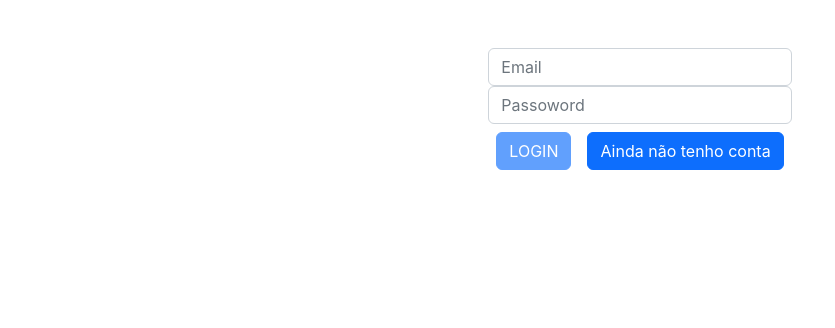
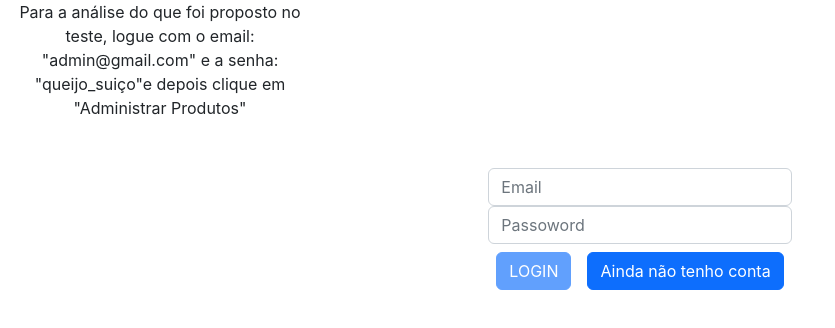
Before and after one commit to AlectorAlexander/RadarFitChallenge, a React (Vite) app in the folder radarFit-FrontEnd/: page / in a window 1280 px wide. Shown: the top 328 px of the page, without its empty margins (0-835 px from the left). Built offline with nearby package versions, Linux system fonts and the light colour scheme.

Commit message:
aplicação pronta

```diff
--- a/radarFit-FrontEnd/src/components/Details.jsx
+++ b/radarFit-FrontEnd/src/components/Details.jsx
@@ -66,7 +66,7 @@ function Details() {
         return (<Modal show={showDontHave} onHide={handleCloseDontHave}>
             <Modal.Header closeButton>
             </Modal.Header>
-            <Modal.Body>Plano Adicionado!</Modal.Body>
+            <Modal.Body>Produto Adicionado!</Modal.Body>
             <Modal.Footer>
                 <Button variant="primary" onClick={handleCloseDontHave}>
                         OK
@@ -105,7 +105,7 @@ function Details() {
                         </ListGroup>
                         <Button
                             onClick={addItem}
-                            variant="primary">Contratar plano</Button>
+                            variant="primary">Adicionar Produto no Carrinho</Button>
                     </Card.Body>
                 </Card>
             </div>);
--- a/radarFit-FrontEnd/src/components/Footer.jsx
+++ b/radarFit-FrontEnd/src/components/Footer.jsx
@@ -15,7 +15,7 @@ export default function Footer() {
             >
                 <CDBBox display="flex" alignItems="center">
                     <a href="/" className="d-flex align-items-center p-0 text-dark">
-                        <span className="ml-3 h5 font-weight-bold">Reservoir Planos</span>
+                        <span className="ml-3 h5 font-weight-bold">RadarFit Challenge</span>
                     </a>
 
                 </CDBBox>
--- a/radarFit-FrontEnd/src/components/Login.jsx
+++ b/radarFit-FrontEnd/src/components/Login.jsx
@@ -48,7 +48,9 @@ function Login() {
 
     return (
         <div className='d-flex justify-content-center mt-5'>
+
             <FormGroup>
+
                 <Form.Control
                     placeholder="Email"
                     onChange={handleEmail}
@@ -82,6 +84,7 @@ function Login() {
                             {errHomeMessage}
                         </span>
                     )}
+
                 </div>
             </FormGroup>
         </div>
--- a/radarFit-FrontEnd/src/components/ModalAdminUpdate.jsx
+++ b/radarFit-FrontEnd/src/components/ModalAdminUpdate.jsx
@@ -52,7 +52,7 @@ function ModalAdminUpdate({ refreshPage, show, setShow, Item }) {
         const created = Item.created;
         const upProduct = {
             produto: Produto,
-            valor: Valor,
+            valor: Number(Valor),
             descricao: Descricao,
             url_image: UrlImage,
             created,
--- a/radarFit-FrontEnd/src/pages/Home.jsx
+++ b/radarFit-FrontEnd/src/pages/Home.jsx
@@ -26,6 +26,14 @@ function Home() {
     }, []);
     return (
         <div className="App">
+            <div className='w-25'>
+                <p>
+                        Para a análise do que foi proposto no teste, logue com o
+                    email: {'"admin@gmail.com"'} e a
+                    senha: {'"queijo_suiço"'}
+                        e depois clique em {'"Administrar Produtos"'}
+                </p>
+            </div>
             {rightComponent()}
         </div>
     );
```
Also changed, not shown: 1 other file (tests, documents, lock files or other folders).
